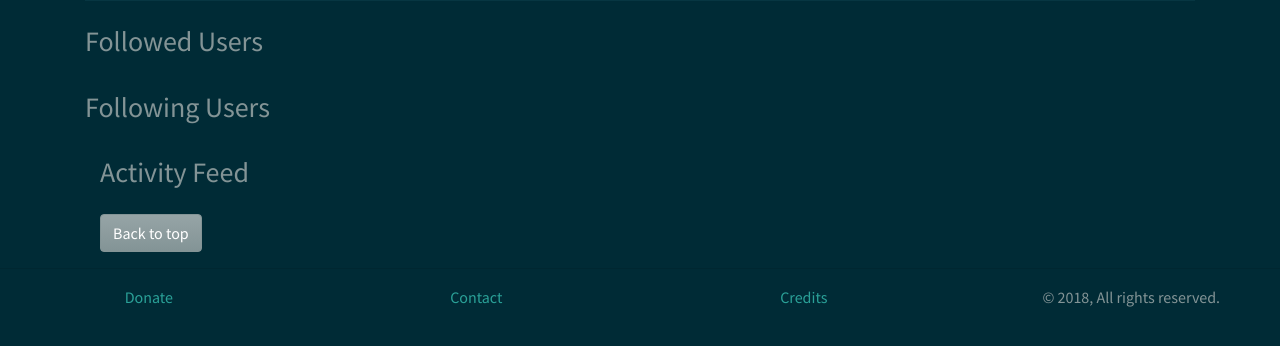
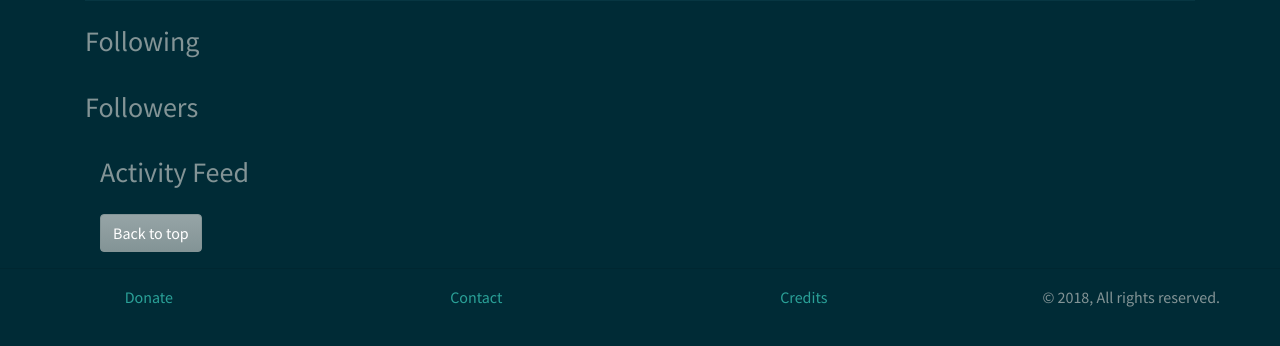
Before and after one commit to Thing342/CS3744Project, a PHP site: the page made by app/views/user.phtml in a window 1280 px wide. Shown: the part 393-739 px from the top of the page. Run offline with PHP 8.4, Linux system fonts and the light colour scheme; the template is opened without the code that fills it, so the values that code supplies are empty; some libraries are stand-ins or nearby versions.

Commit message:
changed language of folowing and followers

```diff
--- a/app/views/user.phtml
+++ b/app/views/user.phtml
@@ -101,7 +101,7 @@ include "app/views/_header.phtml"
         </div>
 
         <div class="mt-4">
-            <h3>Followed Users</h3>
+            <h3>Following</h3>
             <ul class="list-group">
                 <?php foreach ($following as $user): ?>
                     <li class="list-group-item">
@@ -129,7 +129,7 @@ include "app/views/_header.phtml"
         </div>
 
         <div class="mt-4">
-            <h3>Following Users</h3>
+            <h3>Followers</h3>
             <ul class="list-group">
                 <?php foreach ($followers as $user): ?>
                     <li class="list-group-item">
```
